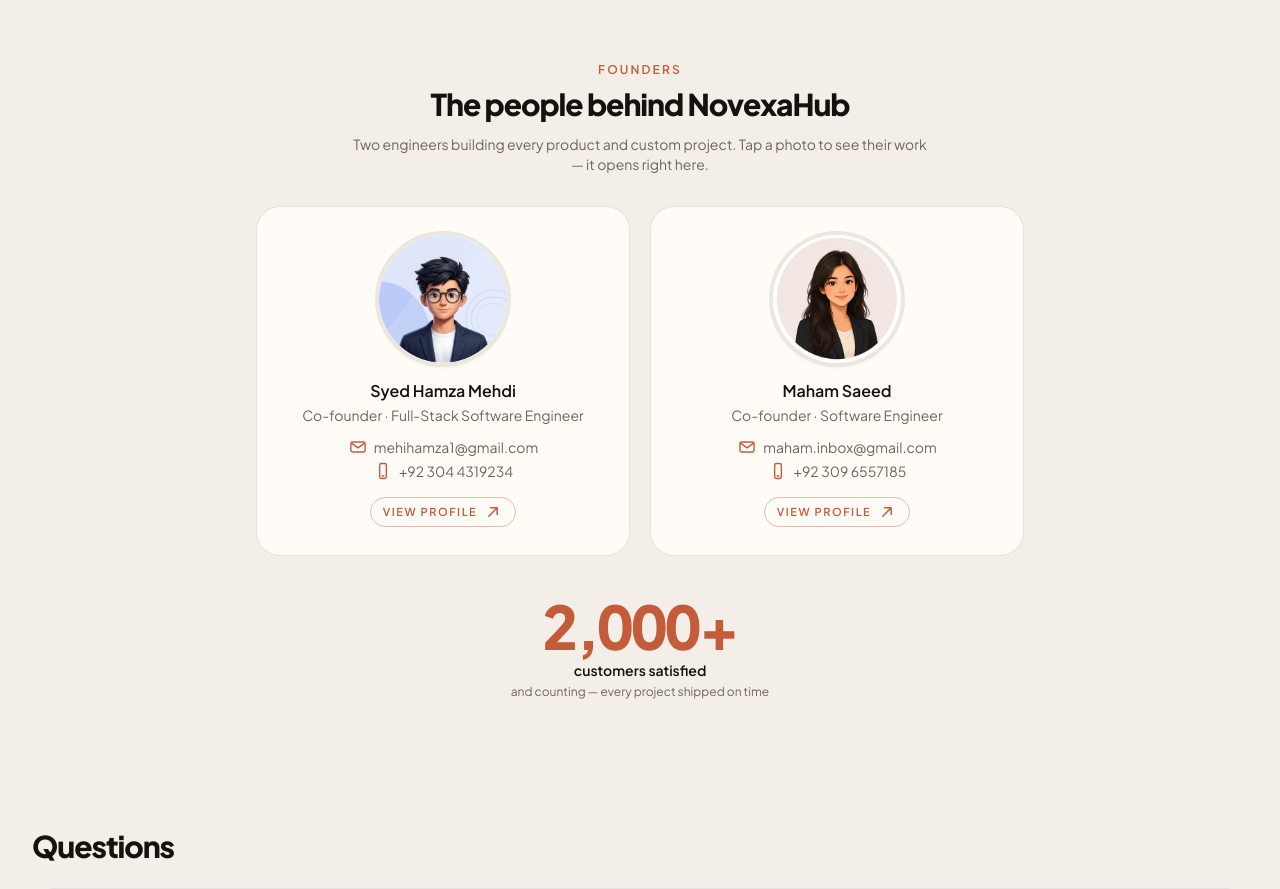
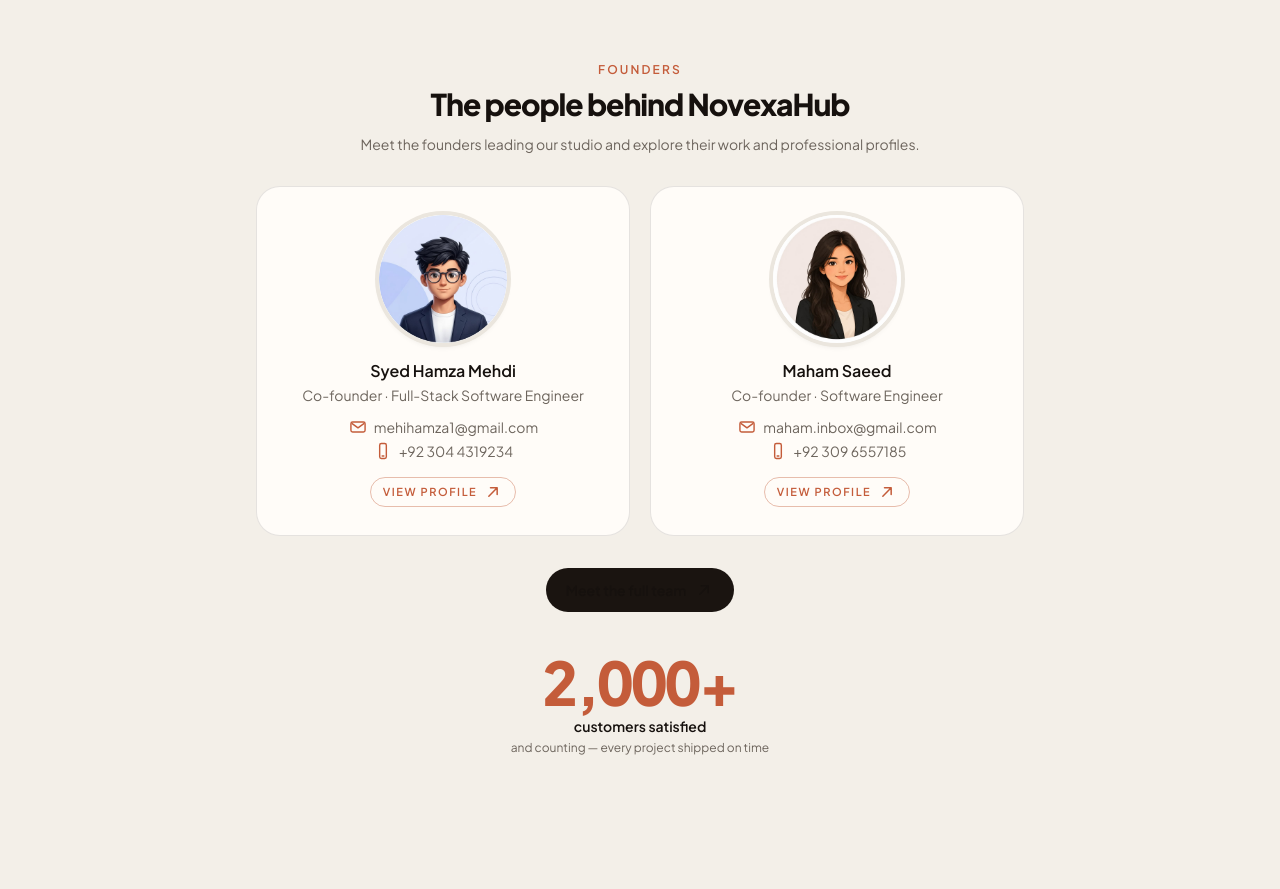
Before and after one commit to mahams12/Rich, a Next.js app: page / in a window 1280 px wide. Shown: the part 3820-4709 px from the top of the page. Built offline with nearby package versions, Linux system fonts and the light colour scheme; no server answers; the database is empty.

Commit message:
Link homepage founders section to full team page

```diff
--- a/src/components/home/FoundersSection.tsx
+++ b/src/components/home/FoundersSection.tsx
@@ -169,13 +169,16 @@ export function FoundersSection() {
         <p className="text-xs font-semibold uppercase tracking-[0.18em] text-[#c45c3a]">Founders</p>
         <h2 className="display mt-2 text-3xl tracking-tight">The people behind NovexaHub</h2>
         <p className="mx-auto mt-3 max-w-xl text-sm text-[#6d655d]">
-          Two engineers building every product and custom project. Tap a photo to see their work — it opens right here.
+          Meet the founders leading our studio and explore their work and professional profiles.
         </p>
       </div>
       <div className="mx-auto mt-8 grid max-w-3xl gap-5 sm:grid-cols-2">
         {founders.map((founder) => (
           <FounderCard key={founder.name} founder={founder} onOpen={() => setActive(founder)} />
         ))}
+      </div>
+      <div className="mt-8 text-center">
+        <a href="/our-team" className="inline-flex items-center gap-2 rounded-full bg-[#1a1410] px-5 py-3 text-sm font-semibold text-white transition hover:bg-[#c45c3a]">Meet the full team <Icon name="arrow-ne" className="h-4 w-4" /></a>
       </div>
       <div className="mt-10 text-center">
         <CountUp target={CUSTOMER_COUNT} />
```
